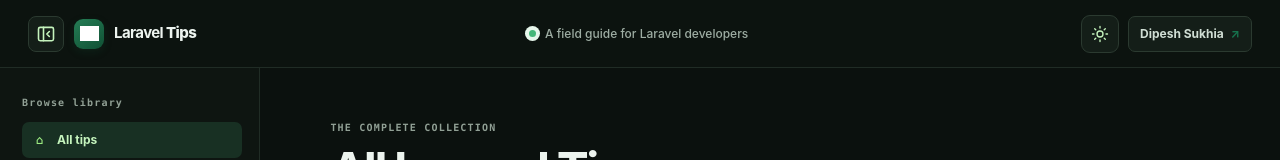
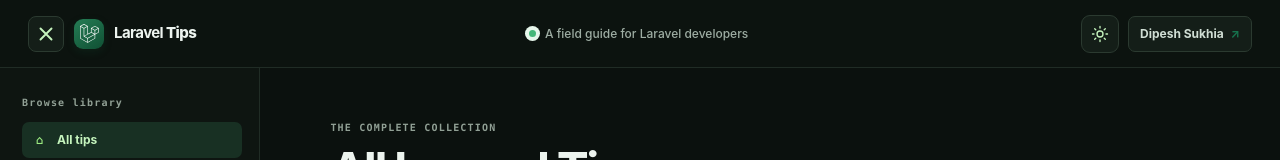
Before and after one commit to dipeshsukhia/laravel-tips, a Next.js app: page /laravel-tips/all-tips in a window 1280 px wide. Shown: the top 160 px of the page. Built offline with nearby package versions, Linux system fonts and the light colour scheme; grey boxes are pictures that could not be loaded.

Commit message:
Center sidebar toggle and bundle Laravel logo

```diff
--- a/app/globals.css
+++ b/app/globals.css
@@ -28,8 +28,7 @@
 .sidebar-toggle { display: grid; width: 36px; height: 36px; flex: 0 0 auto; place-items: center; border: 1px solid #dfe7e1; border-radius: 8px; color: #526158; background: #fff; cursor: pointer; transition: color .15s, background .15s, border-color .15s; }
 .sidebar-toggle:hover { color: #15593b; background: #f0f7f1; border-color: #b7d4bf; }
 .sidebar-toggle:focus-visible { outline: 2px solid #5ca878; outline-offset: 3px; }
-.sidebar-toggle svg { width: 20px; height: 20px; fill: none; stroke: currentColor; stroke-width: 1.9; stroke-linecap: round; stroke-linejoin: round; }
-.sidebar-mobile-icon { display: none; }
+.sidebar-toggle svg { width: 22px; height: 22px; fill: none; stroke: currentColor; stroke-width: 2.1; stroke-linecap: round; stroke-linejoin: round; }
 .sidebar-backdrop { display: none; }
 .topbar-actions { display: flex; align-items: center; gap: 9px; }
 .theme-toggle { display: grid; width: 38px; height: 38px; flex: 0 0 auto; place-items: center; border: 1px solid #dfe7e1; border-radius: 9px; color: #526158; background: #fff; cursor: pointer; transition: color .15s, background .15s, border-color .15s; }
@@ -195,9 +194,6 @@
   .topbar-note { display: none; }
   .app-shell { display: block; min-height: calc(100vh - 58px); }
   .sidebar-toggle { width: 38px; height: 38px; }
-  .sidebar-desktop-icon { display: none; }
-  .sidebar-mobile-icon { display: block; }
-  .sidebar-toggle .sidebar-mobile-icon { width: 22px; height: 22px; stroke-width: 2; }
   .sidebar-backdrop { display: block; position: fixed; z-index: 25; inset: 58px 0 0; width: 100%; border: 0; background: rgb(8 16 11 / 42%); }
   .sidebar { position: fixed; z-index: 26; top: 58px; bottom: 0; left: 0; width: min(320px, 86vw); height: auto; overflow-x: hidden; overflow-y: auto; padding: 20px 14px 24px; border-right: 1px solid var(--line); border-bottom: 0; box-shadow: 14px 12px 32px rgb(13 31 21 / 16%); }
   .sidebar-label { display: block; margin: 0 0 12px 9px; }
--- a/components/sidebar-toggle.tsx
+++ b/components/sidebar-toggle.tsx
@@ -16,12 +16,7 @@
       title={label}
       onClick={toggle}
     >
-      <svg className="sidebar-desktop-icon" viewBox="0 0 24 24" aria-hidden="true">
-        <rect x="3" y="4" width="18" height="16" rx="2" />
-        <path d="M9 4v16" />
-        <path d={isOpen ? "M16 9l-3 3 3 3" : "M13 9l3 3-3 3"} />
-      </svg>
-      <svg className="sidebar-mobile-icon" viewBox="0 0 24 24" aria-hidden="true">
+      <svg className="sidebar-menu-icon" viewBox="0 0 24 24" aria-hidden="true">
         {isOpen ? <path d="M6 6 18 18M18 6 6 18" /> : <path d="M4 6h16M4 12h16M4 18h16" />}
       </svg>
     </button>
--- a/components/site-header.tsx
+++ b/components/site-header.tsx
@@ -8,7 +8,7 @@
       <div className="topbar-leading">
         {showSidebarToggle && <SidebarToggle />}
         <Link className="brand" href="/" aria-label="Laravel Tips home">
-          <span className="brand-mark"><img src="https://laravel.com/img/logomark.min.svg" alt="" /></span>
+          <span className="brand-mark"><img src="/laravel-tips/laravel-mark.svg" alt="" /></span>
           <span>Laravel <b>Tips</b></span>
         </Link>
       </div>
```
Also changed, not shown: public/laravel-mark.svg (added), 775 other files (tests, documents, lock files or other folders).
